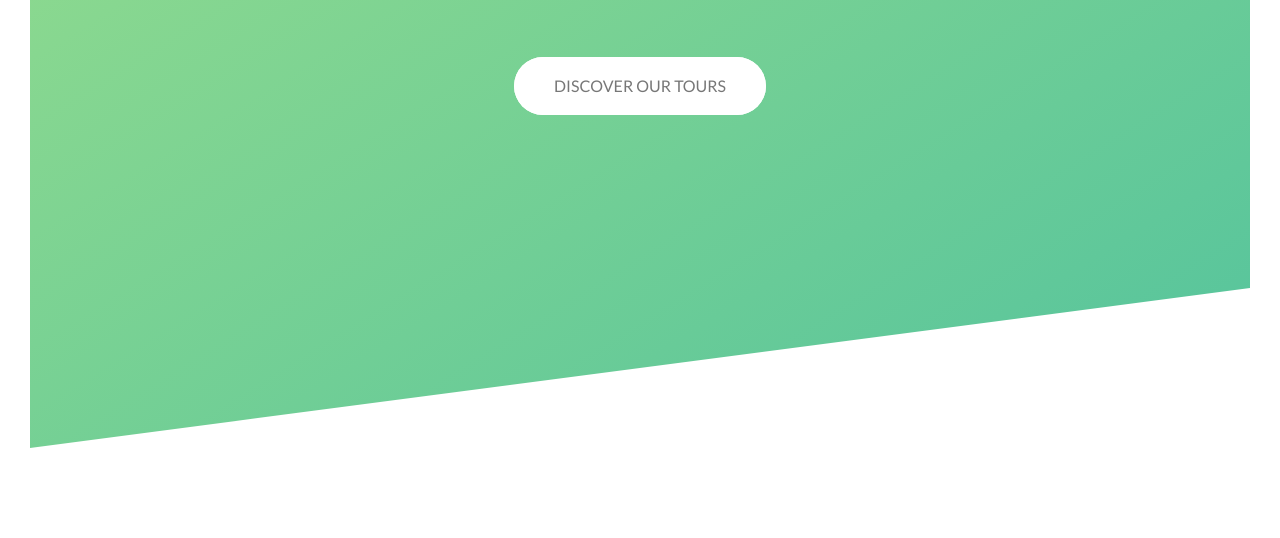
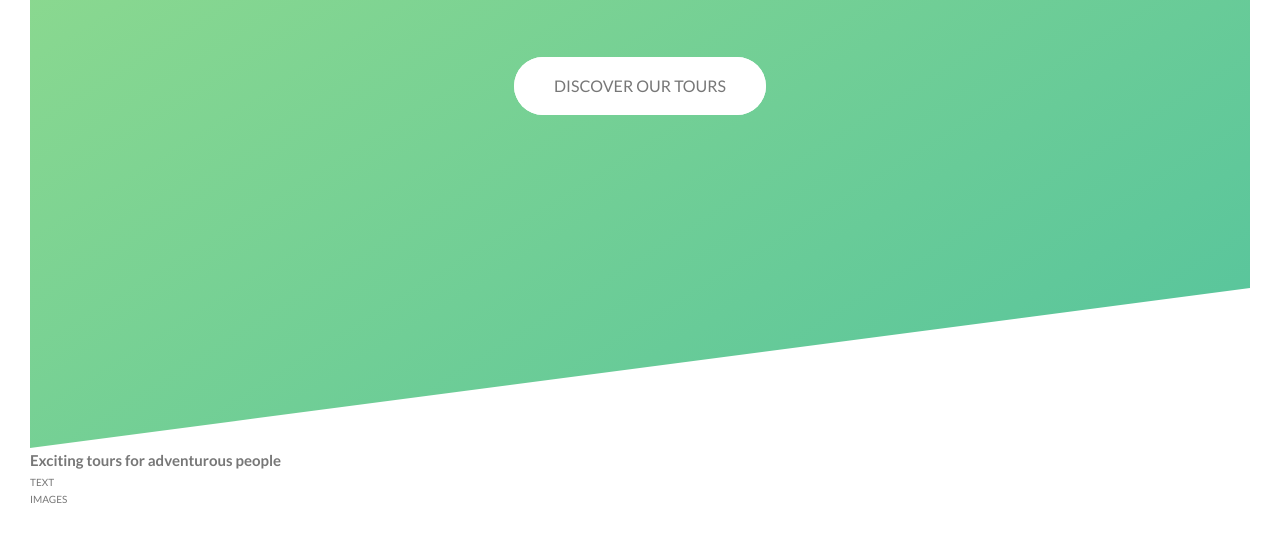
Before and after one commit to jes-che/natours, a website: page index.html in a window 1280 px wide. Shown: the part 342-880 px from the top of the page. Before the commit the page ends 820 px from the top, so only its background shows below. Drawn offline with nearby package versions, Linux system fonts and the light colour scheme; files that its build step writes are made by us from their sources.

Commit message:
Add content for the about section

```diff
--- a/index.html
+++ b/index.html
@@ -22,5 +22,21 @@
             <a href="#section-tours" class="btn btn--white btn--animated">Discover our tours</a>
         </div>
     </header>
+
+    <main>
+        <!-- ABOUT -->
+        <section class="section-about">
+            <div class="u-center-text u-margin-bottom-big">
+                <h2 class="heading-secondary">
+                Exciting tours for adventurous people
+                </h2>
+            </div>
+            <div class="row">
+                <div class="col-1-of-2">TEXT</div>
+                <div class="col-1-of-2">IMAGES</div>
+            </div>
+
+        </section>
+    </main>
 </body>
 </html>
```
